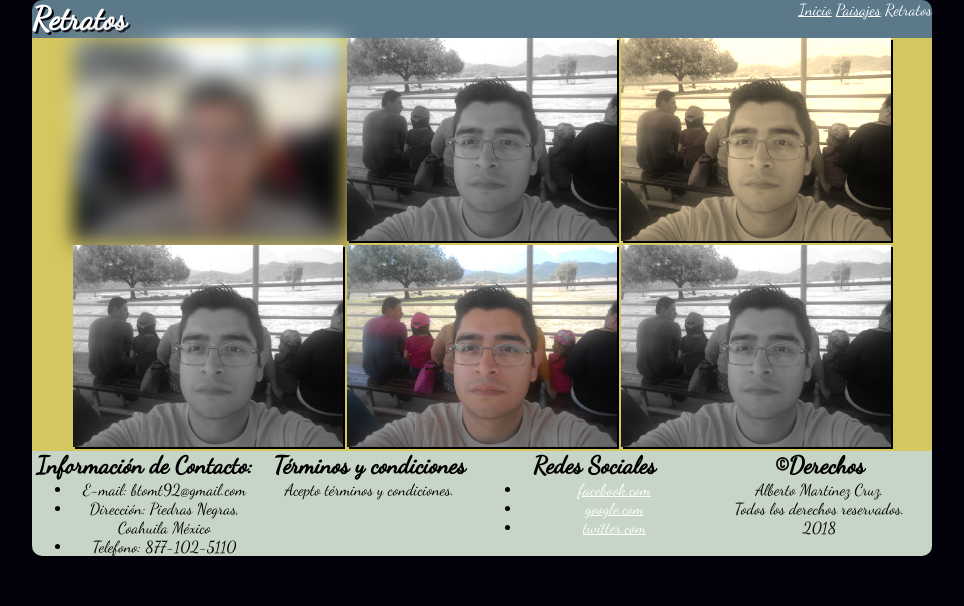
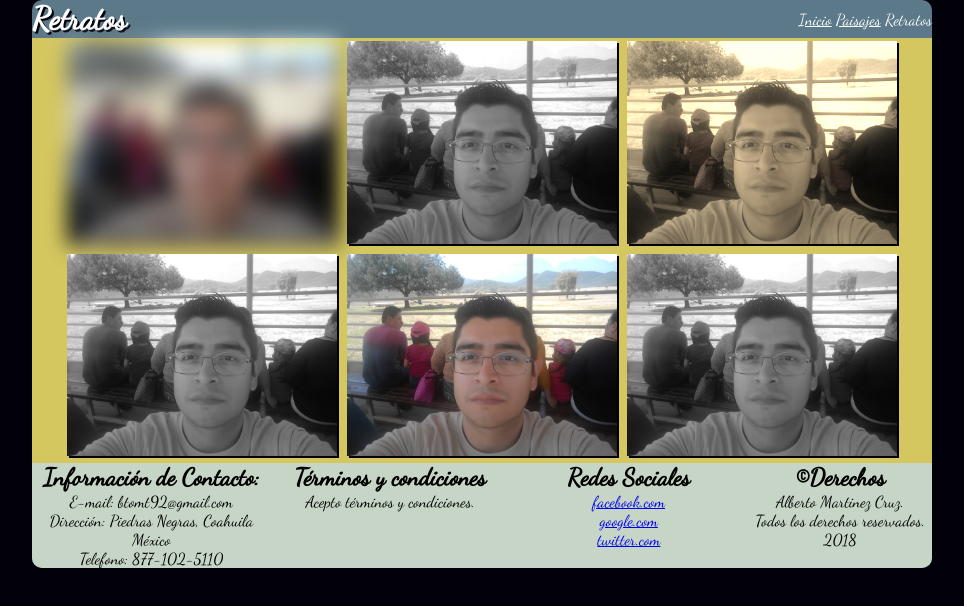
Before and after one commit to btomtz92/Desarrollo_Web_Alberto_Martinez_Cruz, a plain HTML site: page Retratos.html in a window 1280 px wide. Shown: the whole page, without its empty margins (158-1122 px from the left). Drawn offline with Linux system fonts and the light colour scheme.

Commit message:
conclusion de la evaluacion
Conclusion de la ultima pagina "retratos"

```diff
--- a/Retratos.html
+++ b/Retratos.html
@@ -8,6 +8,7 @@
     <link href="https://fonts.googleapis.com/css?family=Dancing+Script" rel="stylesheet">
   </head>
   <body>
+    <div id="contenido">
     <header id="encabezado">
       <h1 id="titulo">Retratos</h1>
       <nav id="menu">
@@ -16,7 +17,6 @@
         <a href="retratos.html">Retratos</a>
       </nav>
     </header>
-    <div id="contenido">
     <section id="galeria">
       <figure class="galeria">
         <img id="imagen1" src="imagenes/safari.jpg" width="100%"/>
@@ -30,13 +30,11 @@
         <footer id="pie_de_pagina">
           <article class="contacto">
         <h1>Información de Contacto:</h1>
-          <ul>
-            <li>E-mail: btomt92@gmail.com</li>
-            <li>Dirección: Piedras Negras, Coahuila México</li>
-            <li>Telefono: 877-102-5110</li>
-          </ul>
-        </article class="terminos">
-          <article>
+            <p>E-mail: btomt92@gmail.com</p>
+            <p>Dirección: Piedras Negras, Coahuila México</p>
+            <p>Telefono: 877-102-5110</p>
+          </article>
+          <article class="terminos">
           <h1>Términos y condiciones</h1>
             <p>
               Acepto términos y condiciones.
@@ -44,11 +42,9 @@
           </article>
           <article class="redes">
           <h1>Redes Sociales</h1>
-          <ul>
-            <li><a href="https://www.facebook.com/btomtzc92">facebook.com</a></li>
-            <li><a href="https://plus.google.com/u/0/104469107627637910569">google.com</a></li>
-            <li><a href="https://twitter.com/btomtz921">twitter.com</a></li>
-          </ul>
+          <a href="https://www.facebook.com/btomtzc92">facebook.com</a><br>
+          <a href="https://plus.google.com/u/0/104469107627637910569">google.com</a><br>
+          <a href="https://twitter.com/btomtz921">twitter.com</a>
           </article>
           <article>
           <h1>&#169;Derechos</h1>
--- a/css/estilos_de_paisajes.css
+++ b/css/estilos_de_paisajes.css
@@ -55,6 +55,7 @@ img{
   border-radius: 0 0 10px 10px;
   }
   article{
+    margin-top: 0;
     box-sizing: border-box;
   }
   #encabezado{
@@ -107,7 +108,4 @@ img{
       display: block;
       width: 100%;
     }
-
-
-
   }
--- a/css/estilos_de_retratos.css
+++ b/css/estilos_de_retratos.css
@@ -1,50 +1,38 @@
 *{
-  margin: 0;
+  margin: auto;
   font-family: Dancing Script;
   }
-
+  body{
+    max-width: 900px;
+    background: #02010a;
+    }
   #contenido{
   text-align: center;
-}
-body{
-  margin: auto;
-  max-width: 900px;
-  background: #02010a;
-  text-align: center;
+  border-radius: 10px 10px 10px 10px;
+  background-color: #5b7989;
   }
   #encabezado{
-  display: flex;
-  flex-direction: row;
-  flex-wrap: wrap;
-  text-align: left;
-  background-color: #5b7989;
-  border-radius: 10px 10px 0 0;
   color: white;
-  text-shadow: 2px 2px #02010a;
   }
   #titulo{
-  width: 50%;
+  margin: 0;
   text-shadow: 2px 2px #02010a;
   }
   #menu{
-  width: 50%;
-  text-align: right;
-  text-shadow: none;
+  margin: 0;
     }
-a[href]{
-      color: white;}
+  nav a{
+      color: white;
+    }
 a[href="retratos.html"]{
-  text-decoration: none;}
+  text-decoration: none;
+}
 img{
-  width: 30%;
   box-shadow:2px 2px #02010a;}
 
   #galeria{
     background-color: #d5c75f;
     box-sizing: border-box;
-    display: flex;
-    flex-flow: row;
-    flex-wrap: wrap;
     }
 #imagen1{
   -webkit-filter:blur(10px);
@@ -63,16 +51,12 @@ img{
   filter: sepia(90%);}
 
   #pie_de_pagina{
-    width: 100%;
-    display: flex;
-    flex-direction: row;
-    flex-wrap: wrap;
     background-color: #C6d5c5;
     border-radius: 0 0 10px 10px;}
 
     article{
+      margin-top: 0;
       box-sizing: border-box;
-      width: 25%;
       }
     #encabezado{
       animation-duration: 3s;
@@ -83,3 +67,45 @@ img{
       60%{margin-top: -5%;}
       100%{margin-top: 0%;}
       }
+      @media screen and (min-width:900px){
+        #encabezado{
+          display: flex;
+          flex-direction: row;
+          flex-wrap: wrap;
+        }
+        #titulo{
+          margin: auto;
+          width: 50%;
+          text-align: left;
+        }
+        #menu{
+          margin: auto;
+          width: 50%;
+          text-align: right;
+          }
+        #galeria{
+          display: flex;
+          flex-direction: row;
+          flex-wrap: wrap;
+        }
+        img[src]{
+          box-sizing: border-box;
+          margin: 3px;
+          width: 30%;
+        }
+        #pie_de_pagina{
+          display: flex;
+          flex-direction: row;
+          flex-wrap: wrap;
+          }
+          article[class]{
+            margin-top: 0;
+            width: 25%;
+          }
+      }
+      @media screen and (max-width:899px){
+        #contenido{
+          display: block;
+          width: 100%;
+        }
+      }
```
Also changed, not shown: index.html (+10 -13 lines), paisajes.html (+13 -16 lines). Lines whose indentation alone changed are shown as unchanged.
